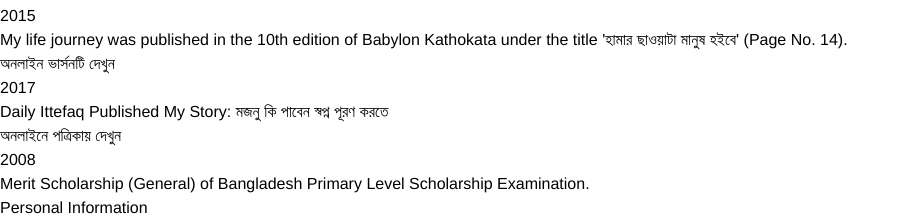
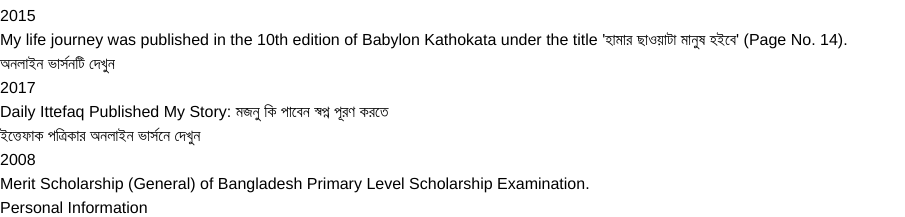
Before and after one commit to codebymojnu/mojnu-portfolio, a React (Vite) app: page / in a window 1280 px wide. Shown: the part 2800-3017 px from the top of the page, without its empty margins (0-905 px from the left). Built offline with nearby package versions, Linux system fonts and the light colour scheme; a web font is replaced by a local one.

Commit message:
link change

```diff
--- a/src/components/HomePage/HonorsAndAwardSection.jsx
+++ b/src/components/HomePage/HonorsAndAwardSection.jsx
@@ -40,7 +40,7 @@
                       className="text-blue-500 hover:underline"
                     >
                       {item.year == 2017
-                        ? "অনলাইনে পত্রিকায় দেখুন"
+                        ? "ইত্তেফাক পত্রিকার অনলাইন ভার্সনে দেখুন"
                         : "অনলাইন ভার্সনটি দেখুন"}
                     </a>
                   )}
```
